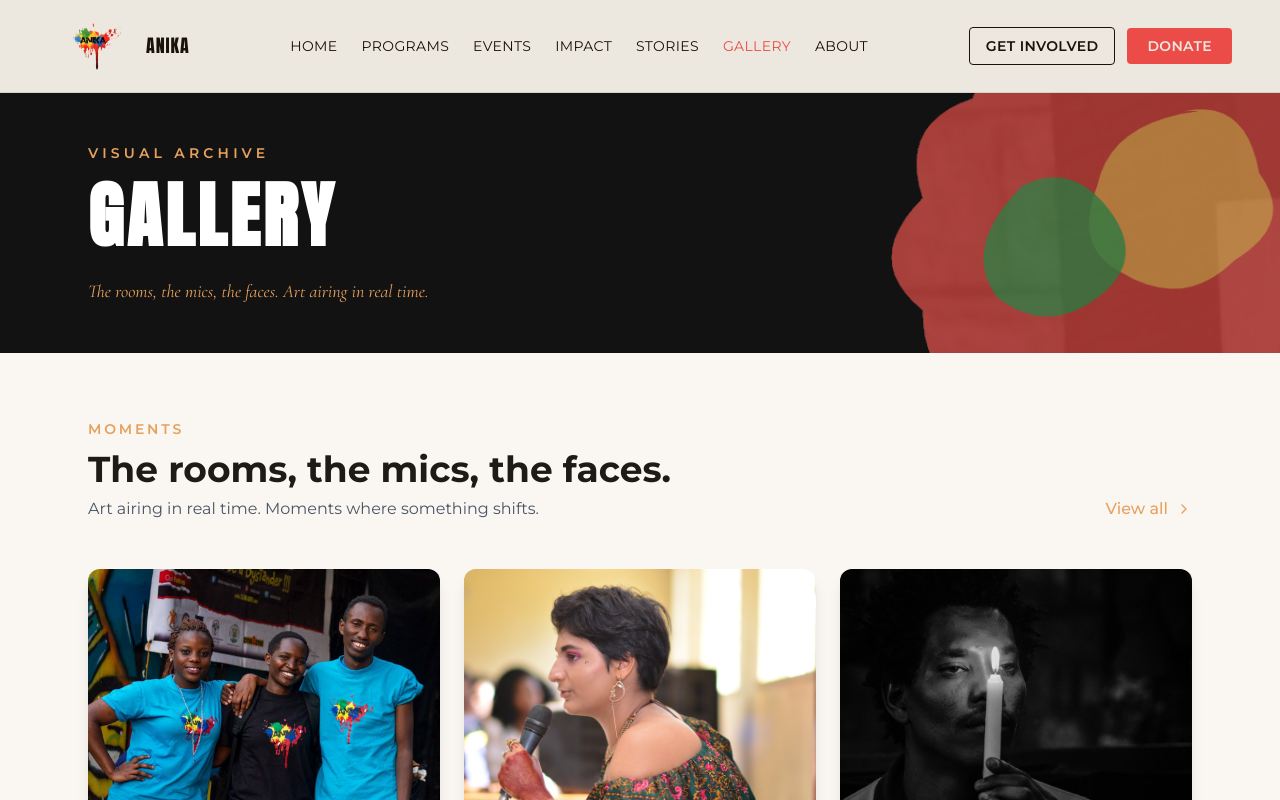
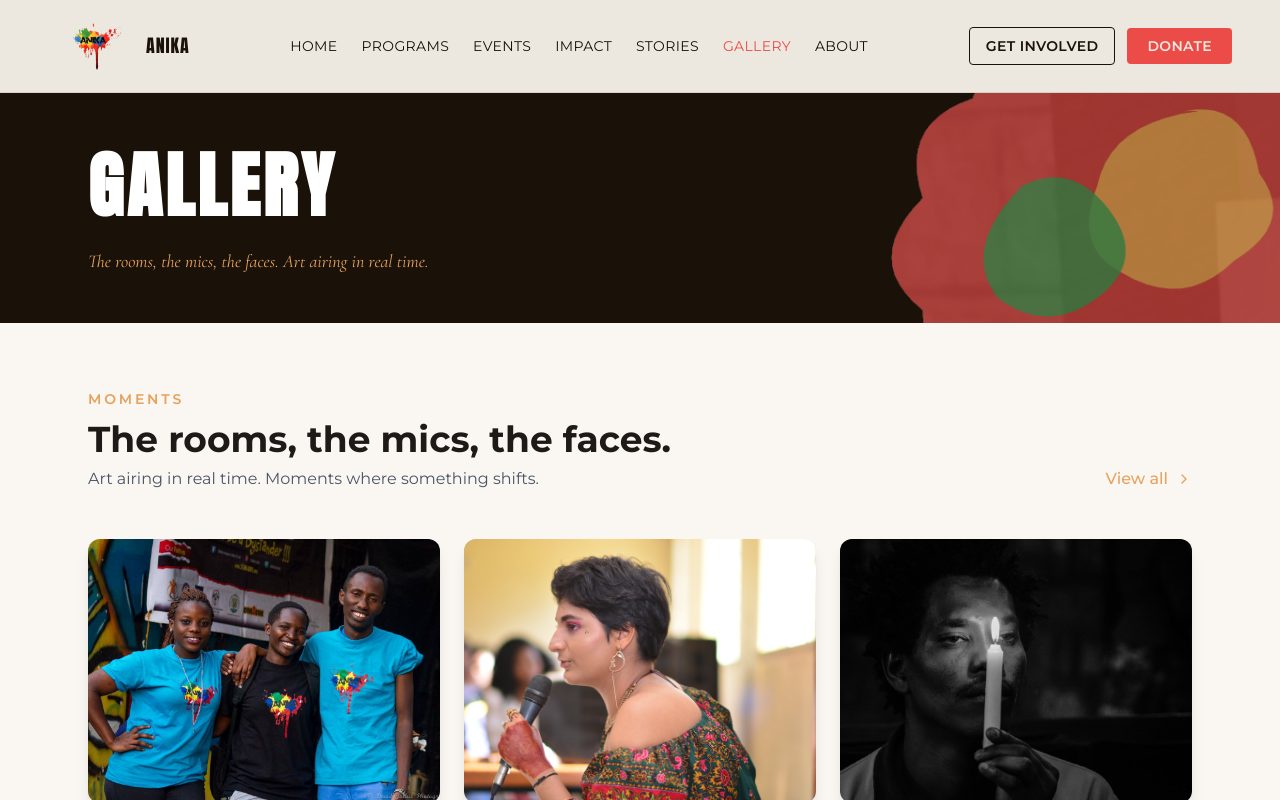
Before and after one commit to Jkosencha/Anika-Initiative, a React (Vite) app: page /gallery in a window 1280 px wide. Shown: the top 800 px of the page. Built offline with nearby package versions, Linux system fonts and the light colour scheme.

Commit message:
feat:removed wording and change to charcoal black

```diff
--- a/src/pages/Gallery.jsx
+++ b/src/pages/Gallery.jsx
@@ -64,7 +64,7 @@ const Gallery = () => {
 
   return (
     <div className="font-body bg-[#FAF7F2] text-[#1E1A18] min-h-screen">
-      <section className="relative overflow-hidden bg-charcoal py-16 text-cream md:py-12">
+      <section className="relative overflow-hidden bg-ink text-cream py-16 text-cream md:py-12">
         <img
           src="/anika-flower.png"
           alt=""
@@ -72,9 +72,6 @@ const Gallery = () => {
           className="pointer-events-none absolute -right-10 -top-10 w-md rotate-0 opacity-90"
         />
         <div className="relative z-10 mx-auto max-w-6xl px-6">
-          <span className="inline-block text-[#E6A15E] font-semibold text-sm tracking-[0.3em] uppercase mb-2">
-            Visual Archive
-          </span>
           <h1 className="text-5xl md:text-7xl font-bold text-white font-display tracking-wider leading-tight">
             GALLERY
           </h1>
```
